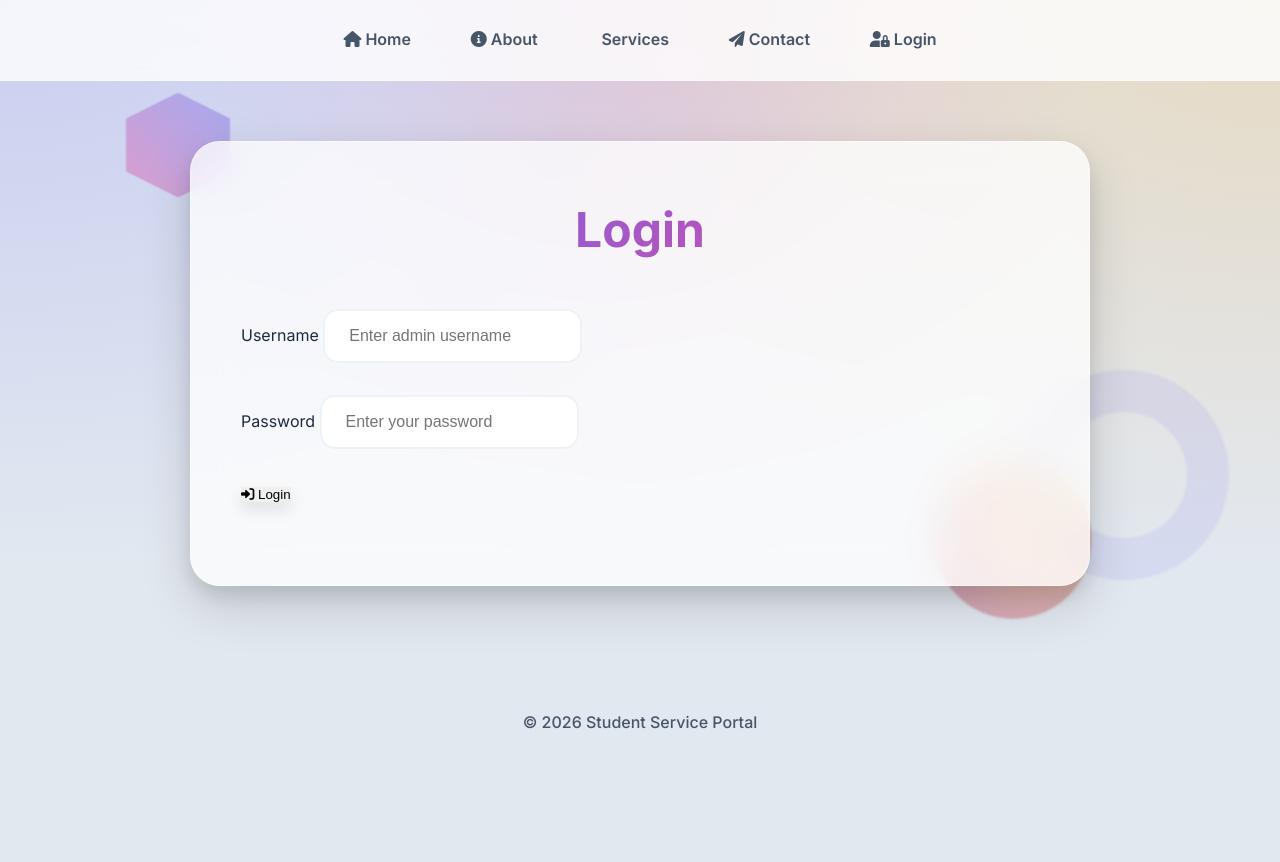
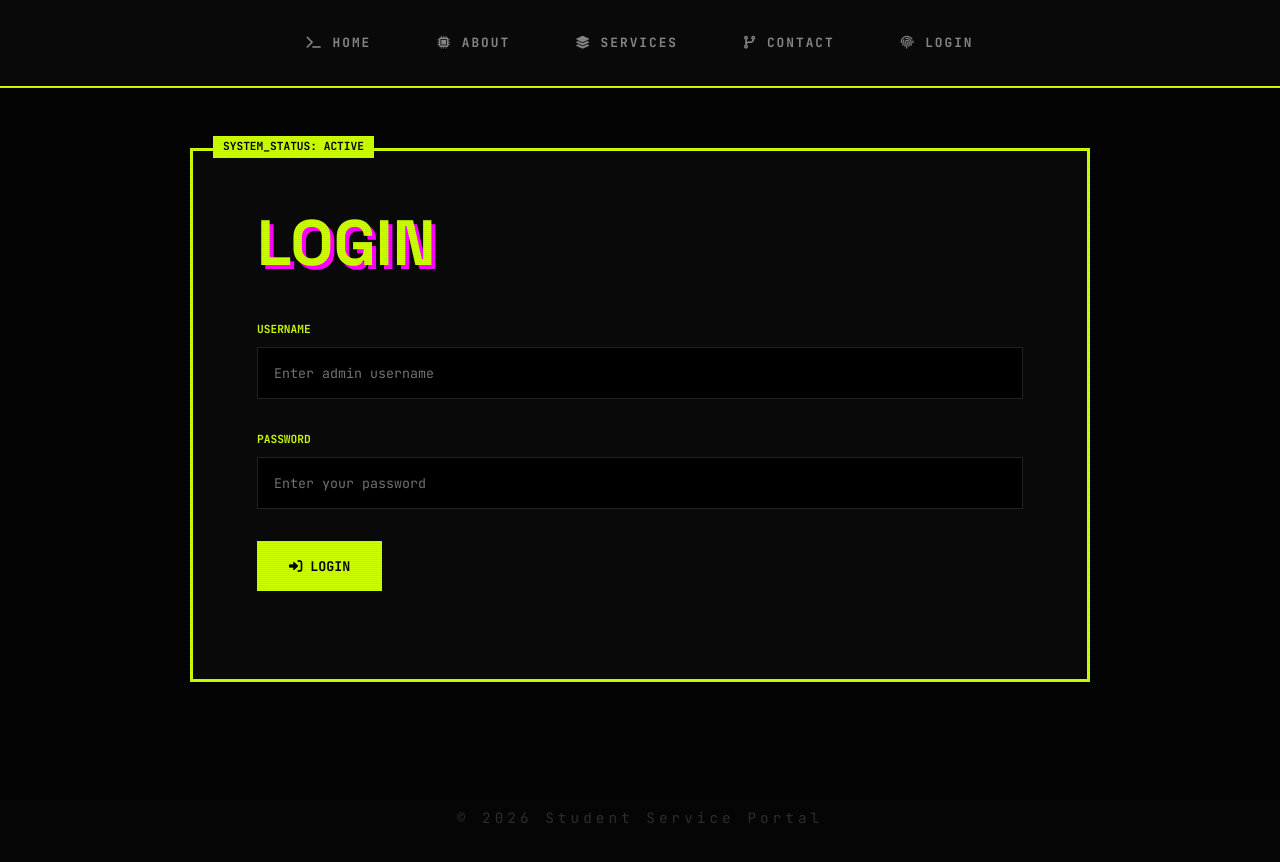
Before and after one commit to Ankitha-Hegde/student-portal-ankithahegde, a plain HTML site: page frontend/login.html in a window 1280 px wide. Before the commit the page ends 800 px from the top, so only its background shows below. Drawn offline with Linux system fonts and the light colour scheme.

Commit message:
Initial commit

```diff
--- a/frontend/css/style.css
+++ b/frontend/css/style.css
@@ -1,19 +1,15 @@
 :root {
-    --primary: #6366f1;
-    --primary-dark: #4f46e5;
-    --secondary: #ec4899;
-    --accent: #f59e0b;
-    --success: #10b981;
-    --error: #ef4444;
-    --bg-mesh: radial-gradient(at 0% 0%, rgba(99, 102, 241, 0.2) 0, transparent 50%),
-               radial-gradient(at 50% 0%, rgba(236, 72, 153, 0.15) 0, transparent 50%),
-               radial-gradient(at 100% 0%, rgba(245, 158, 11, 0.2) 0, transparent 50%);
-    --glass-bg: rgba(255, 255, 255, 0.75);
-    --glass-border: rgba(255, 255, 255, 0.4);
-    --text-main: #1e293b;
-    --text-muted: #475569;
-    --shadow-3d: 0 20px 50px rgba(0, 0, 0, 0.15), 0 10px 20px rgba(0, 0, 0, 0.1);
-    --transition: all 0.4s cubic-bezier(0.175, 0.885, 0.32, 1.275);
+    --bg: #050505;
+    --surface: #0a0a0a;
+    --primary: #ccff00; /* Electric Lime */
+    --secondary: #ff00ff; /* Neon Pink */
+    --text: #ffffff;
+    --text-dim: #888888;
+    --border: #222222;
+    --accent: #00ffff;
+    --terminal-font: 'JetBrains Mono', monospace;
+    --heading-font: 'Space Grotesk', sans-serif;
+    --shadow: 8px 8px 0px #000;
 }
 
 * {
@@ -23,226 +19,245 @@
 }
 
 body {
-    font-family: 'Inter', sans-serif;
-    background-color: #e2e8f0;
-    background-image: var(--bg-mesh);
-    background-attachment: fixed;
-    color: var(--text-main);
+    background-color: var(--bg);
+    color: var(--text);
+    font-family: var(--terminal-font);
     line-height: 1.6;
+    overflow-x: hidden;
     min-height: 100vh;
-    display: flex;
-    flex-direction: column;
-    overflow-x: hidden;
-    perspective: 1000px;
 }
 
-/* 3D Background Graphics */
-.background-3d {
+/* CRT Scanline Effect */
+.scanline {
+    width: 100%;
+    height: 100px;
+    z-index: 9999;
+    background: linear-gradient(0deg, rgba(0, 0, 0, 0) 0%, rgba(204, 255, 0, 0.02) 50%, rgba(0, 0, 0, 0) 100%);
+    opacity: 0.1;
+    position: fixed;
+    bottom: 100%;
+    animation: scanline 8s linear infinite;
+    pointer-events: none;
+}
+
+@keyframes scanline {
+    0% { bottom: 100%; }
+    100% { bottom: -100px; }
+}
+
+.terminal-overlay {
     position: fixed;
     top: 0;
     left: 0;
     width: 100%;
     height: 100%;
-    z-index: -1;
+    background: repeating-linear-gradient(0deg, rgba(0,0,0,0.05) 0px, rgba(0,0,0,0.05) 1px, transparent 1px, transparent 2px);
     pointer-events: none;
+    z-index: 9998;
 }
 
-.shape {
-    position: absolute;
-    filter: blur(1px);
-    opacity: 0.4;
-    animation: float 20s infinite linear;
-}
-
-.cube {
-    width: 100px;
-    height: 100px;
-    background: linear-gradient(135deg, var(--primary), var(--secondary));
-    top: 15%;
-    left: 10%;
-    clip-path: polygon(25% 0%, 75% 0%, 100% 50%, 75% 100%, 25% 100%, 0% 50%);
-}
-
-.sphere {
-    width: 150px;
-    height: 150px;
-    background: radial-gradient(circle at 30% 30%, var(--accent), var(--secondary));
-    bottom: 20%;
-    right: 15%;
-    border-radius: 50%;
-    box-shadow: inset -20px -20px 50px rgba(0,0,0,0.2);
-}
-
-.torus {
-    width: 200px;
-    height: 200px;
-    border: 40px solid var(--primary);
-    border-radius: 50%;
-    top: 50%;
-    left: 80%;
-    opacity: 0.1;
-}
-
-@keyframes float {
-    0% { transform: translateY(0) rotate(0deg) scale(1); }
-    50% { transform: translateY(-50px) rotate(180deg) scale(1.1); }
-    100% { transform: translateY(0) rotate(360deg) scale(1); }
-}
-
-/* 3D Glass Header */
+/* Navigation */
 header {
-    background: rgba(255, 255, 255, 0.8);
-    backdrop-filter: blur(15px);
-    border-bottom: 1px solid var(--glass-border);
+    background: var(--surface);
+    border-bottom: 2px solid var(--primary);
+    padding: 1.5rem 0;
     position: sticky;
     top: 0;
     z-index: 1000;
-    transform-style: preserve-3d;
 }
 
 nav {
     max-width: 1200px;
     margin: 0 auto;
-    padding: 1rem 20px;
     display: flex;
     justify-content: center;
-    gap: 15px;
+    gap: 2rem;
+    padding: 0 20px;
 }
 
 nav a {
-    color: var(--text-muted);
+    color: var(--text-dim);
     text-decoration: none;
-    padding: 0.7rem 1.4rem;
-    font-weight: 600;
-    border-radius: 14px;
-    transition: var(--transition);
-    transform: translateZ(20px);
+    font-weight: 700;
+    text-transform: uppercase;
+    font-size: 0.8rem;
+    letter-spacing: 2px;
+    transition: all 0.2s;
+    border: 1px solid transparent;
+    padding: 0.5rem 1rem;
 }
 
-nav a:hover {
-    background: rgba(255, 255, 255, 0.9);
-    transform: translateZ(40px) scale(1.05);
-    box-shadow: 0 10px 20px rgba(0,0,0,0.1);
+nav a:hover, nav a.active {
+    color: var(--primary);
+    border: 1px solid var(--primary);
+    background: rgba(204, 255, 0, 0.05);
 }
 
-nav a.active {
-    background: var(--primary);
-    color: white;
-    box-shadow: 0 10px 25px rgba(99, 102, 241, 0.4);
+/* Main Content Container */
+main {
+    max-width: 900px;
+    width: 95%;
+    margin: 60px auto;
+    padding: 4rem;
+    background: var(--surface);
+    border: 3px solid var(--primary);
+    position: relative;
 }
 
-/* 3D Main Container */
-main {
-    flex: 1;
-    max-width: 900px;
-    width: 90%;
-    margin: 60px auto;
-    padding: 50px;
-    background: var(--glass-bg);
-    backdrop-filter: blur(20px);
-    border: 1px solid var(--glass-border);
-    border-radius: 30px;
-    box-shadow: var(--shadow-3d);
-    transform-style: preserve-3d;
-    transition: var(--transition);
-}
-
-main:hover {
-    transform: rotateX(2deg) rotateY(1deg);
+main::before {
+    content: 'SYSTEM_STATUS: ACTIVE';
+    position: absolute;
+    top: -15px;
+    left: 20px;
+    background: var(--primary);
+    color: var(--bg);
+    padding: 2px 10px;
+    font-size: 0.7rem;
+    font-weight: 800;
 }
 
 h1 {
-    font-size: 3rem;
-    background: linear-gradient(135deg, var(--primary) 0%, var(--secondary) 100%);
-    -webkit-background-clip: text;
-    -webkit-text-fill-color: transparent;
-    text-align: center;
-    margin-bottom: 2.5rem;
-    transform: translateZ(50px);
+    font-family: var(--heading-font);
+    font-size: 4rem;
+    font-weight: 800;
+    text-transform: uppercase;
+    line-height: 0.9;
+    margin-bottom: 3rem;
+    color: var(--primary);
+    text-shadow: 4px 4px 0 var(--secondary);
 }
 
-/* 3D Cards */
+p {
+    color: var(--text-dim);
+    margin-bottom: 1.5rem;
+    font-size: 0.9rem;
+}
+
+/* List Style - Brutalist */
 ul li {
-    background: white;
-    margin-bottom: 1.5rem;
-    padding: 1.5rem 2.5rem;
-    border-radius: 20px;
-    border: 1px solid rgba(0,0,0,0.05);
-    box-shadow: 0 5px 15px rgba(0,0,0,0.05);
+    background: #111;
+    border: 1px solid var(--border);
+    margin-bottom: 1rem;
+    padding: 1.5rem;
     display: flex;
     justify-content: space-between;
     align-items: center;
-    transition: var(--transition);
-    transform-style: preserve-3d;
+    transition: 0.2s;
 }
 
 ul li:hover {
-    transform: translateZ(30px) translateY(-5px);
-    box-shadow: 0 25px 40px rgba(0,0,0,0.12);
+    border-color: var(--secondary);
+    transform: translate(-4px, -4px);
+    box-shadow: 4px 4px 0 var(--secondary);
+}
+
+/* Forms */
+.form-group {
+    margin-bottom: 2rem;
+}
+
+label {
+    display: block;
+    color: var(--primary);
+    font-size: 0.7rem;
+    font-weight: 700;
+    text-transform: uppercase;
+    margin-bottom: 0.5rem;
+}
+
+input, textarea {
+    width: 100%;
+    background: #000;
+    border: 1px solid var(--border);
+    color: var(--primary);
+    padding: 1rem;
+    font-family: var(--terminal-font);
+    outline: none;
+}
+
+input:focus, textarea:focus {
     border-color: var(--primary);
 }
 
-/* 3D Buttons */
 button {
-    transform-style: preserve-3d;
-    backface-visibility: hidden;
+    background: var(--primary);
+    color: var(--bg);
+    border: none;
+    padding: 1rem 2rem;
+    font-family: var(--terminal-font);
+    font-weight: 800;
+    text-transform: uppercase;
+    cursor: pointer;
+    transition: 0.2s;
+    width: auto;
 }
 
-button[type="submit"], .req-info {
-    border: none;
-    box-shadow: 0 8px 15px rgba(0,0,0,0.1);
+button:hover {
+    background: var(--text);
+    transform: translate(-4px, -4px);
+    box-shadow: 4px 4px 0 var(--primary);
 }
 
-button[type="submit"]:hover, .req-info:hover {
-    transform: translateZ(20px) translateY(-3px);
-    box-shadow: 0 15px 25px rgba(0,0,0,0.2);
+/* Specific UI Elements */
+.req-info {
+    background: transparent;
+    color: var(--primary);
+    border: 1px solid var(--primary);
+    font-size: 0.7rem;
+    padding: 0.5rem 1rem;
 }
 
-/* Modern Form Styling */
-.form-group {
-    margin-bottom: 2rem;
-    transform: translateZ(30px);
+.delete-btn {
+    background: transparent;
+    color: var(--secondary);
+    border: 1px solid var(--secondary);
+    padding: 0.5rem;
 }
 
-input, textarea {
-    border: 2px solid #edf2f7;
-    border-radius: 15px;
-    padding: 1rem 1.5rem;
-    font-size: 1rem;
-    transition: var(--transition);
+/* Table Style */
+.table-container {
+    border: 1px solid var(--border);
+    margin-top: 2rem;
 }
 
-input:focus, textarea:focus {
-    transform: translateZ(10px);
-    border-color: var(--primary);
-    box-shadow: 0 0 0 5px rgba(99, 102, 241, 0.1);
+table {
+    width: 100%;
+    border-collapse: collapse;
 }
 
-/* Submissions Table 3D */
-.table-container {
-    background: white;
-    border-radius: 20px;
-    padding: 20px;
-    box-shadow: inset 0 2px 10px rgba(0,0,0,0.05);
-    transform: translateZ(20px);
+th {
+    background: #111;
+    color: var(--primary);
+    padding: 1rem;
+    text-align: left;
+    font-size: 0.7rem;
+    text-transform: uppercase;
+    border-bottom: 1px solid var(--border);
 }
 
-table tr:hover td {
-    background: #f8fafc;
-    transform: translateZ(10px);
+td {
+    padding: 1rem;
+    border-bottom: 1px solid var(--border);
+    font-size: 0.8rem;
+    color: var(--text-dim);
 }
 
-/* Footer 3D */
+/* Footer */
 footer {
     padding: 4rem 0;
-    background: transparent;
     text-align: center;
-    color: var(--text-muted);
-    font-weight: 500;
+    opacity: 0.3;
+    font-size: 0.7rem;
+    letter-spacing: 4px;
 }
 
+/* Scrollbar */
+::-webkit-scrollbar { width: 5px; }
+::-webkit-scrollbar-track { background: var(--bg); }
+::-webkit-scrollbar-thumb { background: var(--primary); }
+
 @media (max-width: 768px) {
-    main { padding: 30px 20px; width: 95%; }
-    h1 { font-size: 2rem; }
-    .shape { display: none; } /* Better performance on mobile */
+    main { padding: 2rem; }
+    h1 { font-size: 2.5rem; }
+    nav { gap: 0.5rem; flex-wrap: wrap; }
 }
--- a/frontend/js/script.js
+++ b/frontend/js/script.js
@@ -12,23 +12,23 @@ document.addEventListener('DOMContentLoaded', () => {
         if (!nav) return;
         const path = window.location.pathname;
         const links = [
-            { href: '/', text: 'Home', icon: 'fa-home' },
-            { href: '/about.html', text: 'About', icon: 'fa-info-circle' },
-            { href: '/services.html', text: 'Services', icon: 'fa-sparkles' },
-            { href: '/contact.html', text: 'Contact', icon: 'fa-paper-plane' }
+            { href: '/', text: 'Home', icon: 'fa-terminal' },
+            { href: '/about.html', text: 'About', icon: 'fa-microchip' },
+            { href: '/services.html', text: 'Services', icon: 'fa-layer-group' },
+            { href: '/contact.html', text: 'Contact', icon: 'fa-code-branch' }
         ];
 
         let html = links.map(l => `
             <a href="${l.href}" class="${path === l.href || (path === '/' && l.href === '/') ? 'active' : ''}">
-                <i class="fas ${l.icon}"></i> <span>${l.text}</span>
+                <i class="fas ${l.icon}"></i> ${l.text}
             </a>
         `).join('');
 
         if (isLoggedIn) {
-            html += `<a href="/admin.html" class="${path === '/admin.html' ? 'active' : ''}"><i class="fas fa-shield-halved"></i> <span>Admin</span></a>`;
-            html += `<a href="#" id="logoutLink"><i class="fas fa-power-off"></i> <span>Logout</span></a>`;
+            html += `<a href="/admin.html" class="${path === '/admin.html' ? 'active' : ''}"><i class="fas fa-user-secret"></i> Admin</a>`;
+            html += `<a href="#" id="logoutLink"><i class="fas fa-power-off"></i> Logout</a>`;
         } else {
-            html += `<a href="/login.html" class="${path === '/login.html' ? 'active' : ''}"><i class="fas fa-user-lock"></i> <span>Login</span></a>`;
+            html += `<a href="/login.html" class="${path === '/login.html' ? 'active' : ''}"><i class="fas fa-fingerprint"></i> Login</a>`;
         }
         nav.innerHTML = html;
 
@@ -50,7 +50,7 @@ document.addEventListener('DOMContentLoaded', () => {
         };
     });
 
-    // --- Contact Form with Strict Constraints ---
+    // --- Contact Form ---
     const contactForm = document.getElementById('contactForm');
     const formMsg = document.getElementById('formMessage');
 
@@ -60,18 +60,18 @@ document.addEventListener('DOMContentLoaded', () => {
         const msgInput = document.getElementById('message');
 
         // Add character counters
-        msgInput.insertAdjacentHTML('afterend', `<div class="char-counter"><span id="msgCount">0</span>/${CONSTRAINTS.MESSAGE_MAX}</div>`);
+        msgInput.insertAdjacentHTML('afterend', `<div class="char-counter">>_ BUFFER: <span id="msgCount">0</span>/${CONSTRAINTS.MESSAGE_MAX}</div>`);
 
         msgInput.oninput = () => {
             const len = msgInput.value.length;
             document.getElementById('msgCount').textContent = len;
-            document.getElementById('msgCount').style.color = len > CONSTRAINTS.MESSAGE_MAX ? 'var(--error)' : 'inherit';
+            document.getElementById('msgCount').style.color = len > CONSTRAINTS.MESSAGE_MAX ? 'var(--secondary)' : 'var(--primary)';
         };
 
         // Pre-fill
         const service = sessionStorage.getItem('requestedService');
         if (service) {
-            msgInput.value = `Hello! I'm interested in ${service}. Please provide more details.`;
+            msgInput.value = `// REQUEST_SERVICE: ${service}\n// INQUIRY: `;
             msgInput.dispatchEvent(new Event('input'));
             sessionStorage.removeItem('requestedService');
         }
@@ -79,14 +79,9 @@ document.addEventListener('DOMContentLoaded', () => {
         contactForm.onsubmit = async (e) => {
             e.preventDefault();
 
-            // Front-end Constraints
-            if (nameInput.value.length > CONSTRAINTS.NAME_MAX) return alert('Name is too long!');
-            if (!CONSTRAINTS.EMAIL_REGEX.test(emailInput.value)) return alert('Invalid email format!');
-            if (msgInput.value.length > CONSTRAINTS.MESSAGE_MAX) return alert('Message is too long!');
-
             const submitBtn = contactForm.querySelector('button[type="submit"]');
             submitBtn.disabled = true;
-            submitBtn.innerHTML = '<i class="fas fa-circle-notch fa-spin"></i> Processing...';
+            submitBtn.innerHTML = 'UPLOADING_DATA...';
 
             try {
                 const res = await fetch('/api/submissions', {
@@ -98,21 +93,21 @@ document.addEventListener('DOMContentLoaded', () => {
                 const result = await res.json();
                 formMsg.style.display = 'block';
                 if (res.ok) {
-                    formMsg.innerHTML = `<i class="fas fa-star"></i> ${result.message}`;
+                    formMsg.innerHTML = `[SUCCESS]: ${result.message}`;
                     formMsg.className = 'success';
                     contactForm.reset();
                     document.getElementById('msgCount').textContent = '0';
                 } else {
-                    formMsg.innerHTML = `<i class="fas fa-triangle-exclamation"></i> ${result.message}`;
+                    formMsg.innerHTML = `[ERROR]: ${result.message}`;
                     formMsg.className = 'error';
                 }
             } catch (err) {
                 formMsg.style.display = 'block';
-                formMsg.innerHTML = `<i class="fas fa-wifi"></i> Connection failed.`;
+                formMsg.innerHTML = `[CRITICAL_FAILURE]: NETWORK_LOST`;
                 formMsg.className = 'error';
             } finally {
                 submitBtn.disabled = false;
-                submitBtn.innerHTML = '<i class="fas fa-paper-plane"></i> Send Message';
+                submitBtn.innerHTML = 'Send Message';
             }
         };
     }
@@ -124,7 +119,7 @@ document.addEventListener('DOMContentLoaded', () => {
             e.preventDefault();
             const btn = loginForm.querySelector('button');
             btn.disabled = true;
-            btn.innerHTML = '<i class="fas fa-key fa-fade"></i> Authenticating...';
+            btn.innerHTML = 'BYPASSING_FIREWALL...';
 
             try {
                 const res = await fetch('/api/login', {
@@ -139,12 +134,12 @@ document.addEventListener('DOMContentLoaded', () => {
                 } else {
                     const lMsg = document.getElementById('loginMessage');
                     lMsg.style.display = 'block';
-                    lMsg.innerHTML = `<i class="fas fa-lock"></i> ${result.message}`;
+                    lMsg.innerHTML = `[DENIED]: ACCESS_RESTRICTED`;
                     lMsg.className = 'error';
                 }
             } finally {
                 btn.disabled = false;
-                btn.innerHTML = '<i class="fas fa-sign-in-alt"></i> Login';
+                btn.innerHTML = 'Login';
             }
         };
     }
@@ -166,7 +161,7 @@ document.addEventListener('DOMContentLoaded', () => {
 
             if (res.ok) {
                 if (data.length === 0) {
-                    subTable.innerHTML = `<div style="text-align:center; padding:50px; opacity:0.6;"><i class="fas fa-box-open fa-3x"></i><p>Clean inbox!</p></div>`;
+                    subTable.innerHTML = `<div style="text-align:center; padding:50px; opacity:0.6;"><i class="fas fa-ghost fa-3x"></i><p>DATABASE_EMPTY</p></div>`;
                     return;
                 }
 
@@ -175,22 +170,22 @@ document.addEventListener('DOMContentLoaded', () => {
                         <table>
                             <thead>
                                 <tr>
-                                    <th>Student</th>
-                                    <th>Message</th>
-                                    <th>Actions</th>
+                                    <th>OBJECT_ID</th>
+                                    <th>CONTENT_PREVIEW</th>
+                                    <th>CMD</th>
                                 </tr>
                             </thead>
                             <tbody>
                                 ${data.map(s => `
                                     <tr>
                                         <td>
-                                            <strong>${s.name}</strong><br>
-                                            <small><a href="mailto:${s.email}">${s.email}</a></small>
+                                            <span style="color:var(--primary)">#${s.name}</span><br>
+                                            <small>${s.email}</small>
                                         </td>
-                                        <td title="${s.message}">${s.message.substring(0, 50)}${s.message.length > 50 ? '...' : ''}</td>
+                                        <td title="${s.message}">${s.message.substring(0, 40)}...</td>
                                         <td>
                                             <button class="delete-btn" onclick="deleteSub('${s.id}')">
-                                                <i class="fas fa-trash-can"></i>
+                                                DEL
                                             </button>
                                         </td>
                                     </tr>
@@ -203,7 +198,7 @@ document.addEventListener('DOMContentLoaded', () => {
     }
 
     window.deleteSub = async (id) => {
-        if (!confirm('Permanently delete this entry?')) return;
+        if (!confirm('EXECUTE_DELETE?')) return;
         await fetch(`/api/submissions/${id}`, { method: 'DELETE' });
         fetchSubmissions();
     };
--- a/frontend/login.html
+++ b/frontend/login.html
@@ -6,16 +6,13 @@
     <title>Student Portal - Login</title>
     <link rel="preconnect" href="https://fonts.googleapis.com">
     <link rel="preconnect" href="https://fonts.gstatic.com" crossorigin>
-    <link href="https://fonts.googleapis.com/css2?family=Inter:wght@400;500;600;700&display=swap" rel="stylesheet">
+    <link href="https://fonts.googleapis.com/css2?family=Space+Grotesk:wght@300;500;700&family=JetBrains+Mono:wght@400;700&display=swap" rel="stylesheet">
     <link rel="stylesheet" href="https://cdnjs.cloudflare.com/ajax/libs/font-awesome/6.0.0/css/all.min.css">
     <link rel="stylesheet" href="css/style.css">
 </head>
 <body>
-    <div class="background-3d">
-        <div class="shape cube"></div>
-        <div class="shape sphere"></div>
-        <div class="shape torus"></div>
-    </div>
+    <div class="scanline"></div>
+    <div class="terminal-overlay"></div>
     <header>
         <nav>
             <a href="/">Home</a>
```
Also changed, not shown: frontend/about.html (+3 -6 lines), frontend/admin.html (+3 -6 lines), frontend/contact.html (+3 -6 lines), frontend/index.html (+3 -6 lines), frontend/services.html (+3 -6 lines).
